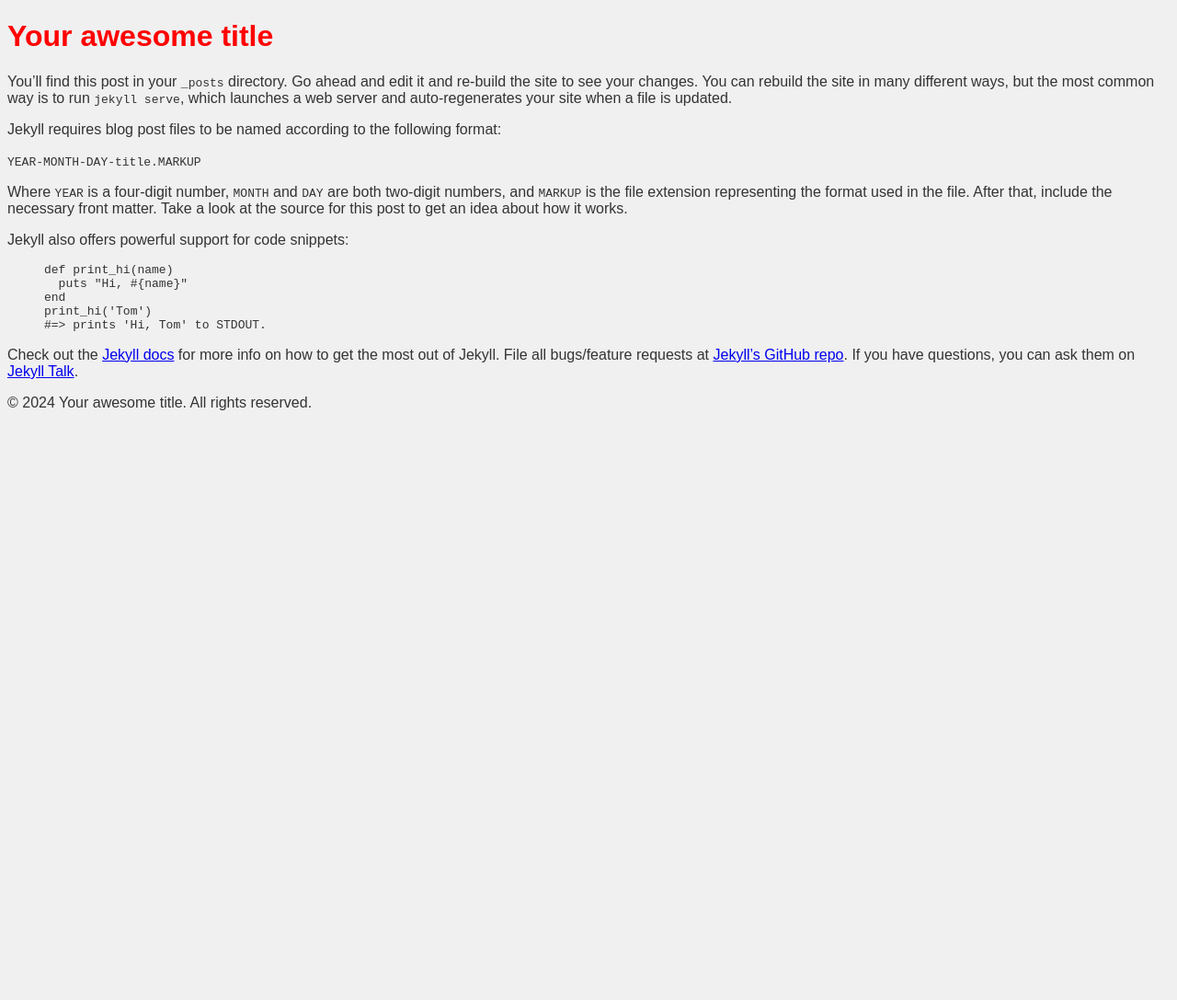
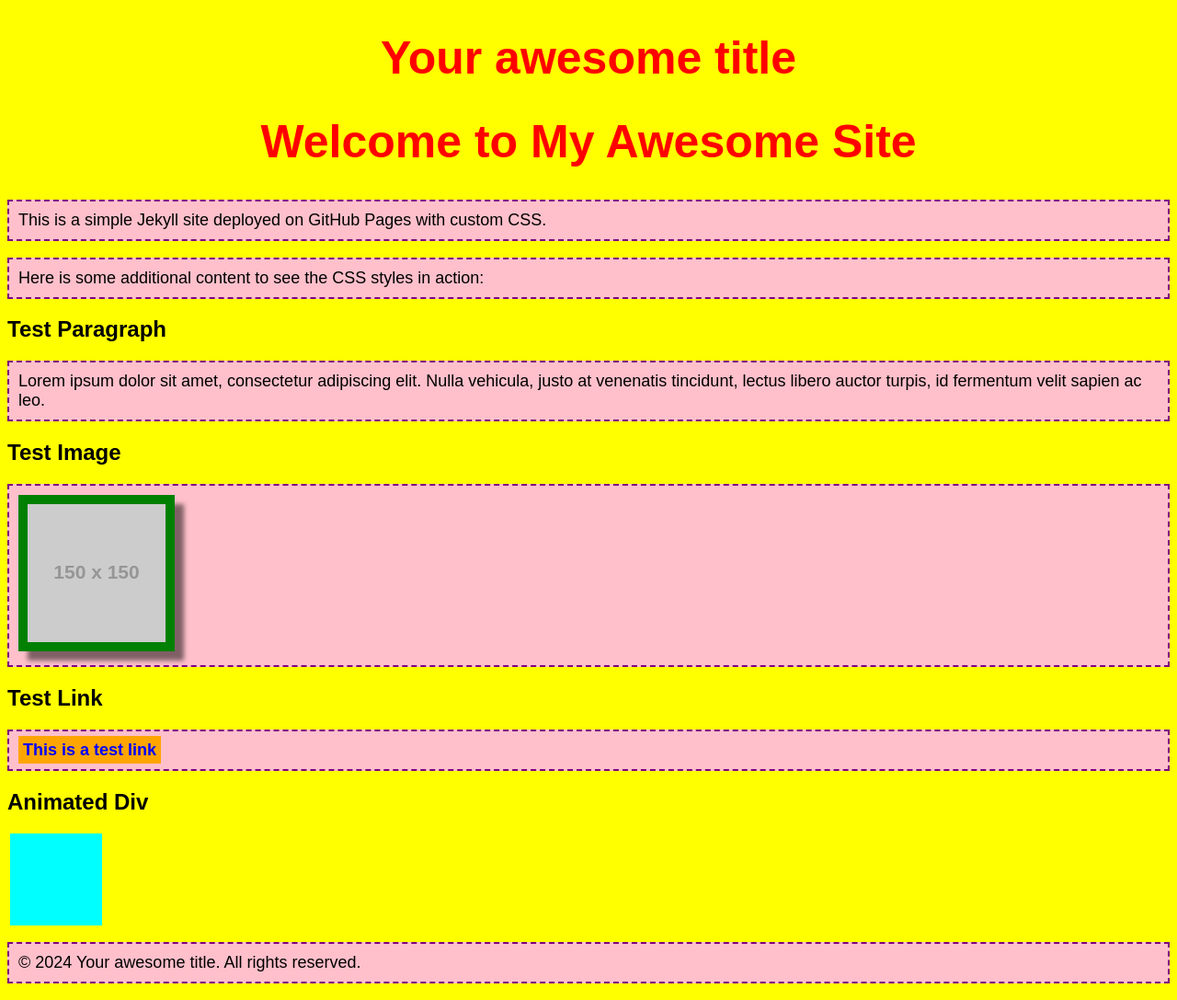
Before and after one commit to davidvm29/jekyll, a Jekyll site: the page built from _posts/2024-05-15-welcome-to-jekyll.markdown, in a window 1280 px wide. Shown: the whole page at 92% size. Built offline with Jekyll 4.4.1, drawn with Linux system fonts in a browser that asks for light colours; before the commit the page ends 900 px from its top, so only the background shows below that.

Commit message:
holazzccfa

```diff
--- a/_layouts/default.html
+++ b/_layouts/default.html
@@ -4,7 +4,7 @@
   <meta charset="UTF-8">
   <meta name="viewport" content="width=device-width, initial-scale=1.0">
   <title>{{ page.title }}</title>
-  <link rel="stylesheet" href="{{ '../assets/css/styles.css' | relative_url }}">
+  <link rel="stylesheet" href="{{ '/assets/css/styles.css' | relative_url }}">
 </head>
 <body>
   <header>
--- a/_posts/2024-05-15-welcome-to-jekyll.markdown
+++ b/_posts/2024-05-15-welcome-to-jekyll.markdown
@@ -1,29 +1,26 @@
 ---
 layout: default
-title:  "Welcome to Jekyll!"
-date:   2024-05-15 21:25:38 +0200
-categories: jekyll update
+title: Home
 ---
-You’ll find this post in your `_posts` directory. Go ahead and edit it and re-build the site to see your changes. You can rebuild the site in many different ways, but the most common way is to run `jekyll serve`, which launches a web server and auto-regenerates your site when a file is updated.
 
-Jekyll requires blog post files to be named according to the following format:
+# Welcome to My Awesome Site
 
-`YEAR-MONTH-DAY-title.MARKUP`
+This is a simple Jekyll site deployed on GitHub Pages with custom CSS.
 
-Where `YEAR` is a four-digit number, `MONTH` and `DAY` are both two-digit numbers, and `MARKUP` is the file extension representing the format used in the file. After that, include the necessary front matter. Take a look at the source for this post to get an idea about how it works.
+Here is some additional content to see the CSS styles in action:
 
-Jekyll also offers powerful support for code snippets:
+## Test Paragraph
 
-{% highlight ruby %}
-def print_hi(name)
-  puts "Hi, #{name}"
-end
-print_hi('Tom')
-#=> prints 'Hi, Tom' to STDOUT.
-{% endhighlight %}
+Lorem ipsum dolor sit amet, consectetur adipiscing elit. Nulla vehicula, justo at venenatis tincidunt, lectus libero auctor turpis, id fermentum velit sapien ac leo.
 
-Check out the [Jekyll docs][jekyll-docs] for more info on how to get the most out of Jekyll. File all bugs/feature requests at [Jekyll’s GitHub repo][jekyll-gh]. If you have questions, you can ask them on [Jekyll Talk][jekyll-talk].
+## Test Image
 
-[jekyll-docs]: https://jekyllrb.com/docs/home
-[jekyll-gh]:   https://github.com/jekyll/jekyll
-[jekyll-talk]: https://talk.jekyllrb.com/
+![Sample Image](https://via.placeholder.com/150)
+
+## Test Link
+
+[This is a test link](https://www.example.com)
+
+## Animated Div
+
+<div id="animate"></div>
--- a/assets/css/styles.css
+++ b/assets/css/styles.css
@@ -1,10 +1,51 @@
+/* Cambiar el fondo del cuerpo a un color llamativo */
 body {
     font-family: Arial, sans-serif;
-    background-color: #f0f0f0;
-    color: #333;
+    background-color: yellow; /* Color de fondo llamativo */
+    color: black;
   }
 
+  /* Cambiar el color del encabezado */
   h1 {
-    color: red;
-    width: 1000px;
+    color: red; /* Color del texto llamativo */
+    font-size: 50px; /* Tamaño de fuente grande */
+    text-align: center; /* Centrar el texto */
   }
+
+  /* Añadir borde y sombra a las imágenes */
+  img {
+    border: 10px solid green; /* Borde grueso y color llamativo */
+    box-shadow: 10px 10px 5px rgba(0, 0, 0, 0.5); /* Sombra para las imágenes */
+  }
+
+  /* Cambiar los enlaces */
+  a {
+    color: blue; /* Color llamativo para enlaces */
+    font-weight: bold; /* Negrita para enlaces */
+    text-decoration: none; /* Sin subrayado */
+    background-color: orange; /* Fondo llamativo */
+    padding: 5px; /* Espaciado interno */
+  }
+
+  /* Estilos para párrafos */
+  p {
+    background-color: pink; /* Fondo llamativo */
+    border: 2px dashed purple; /* Borde llamativo */
+    padding: 10px; /* Espaciado interno */
+    font-size: 18px; /* Tamaño de fuente */
+  }
+
+  /* Añadir animación a un div con id 'animate' */
+  #animate {
+    width: 100px;
+    height: 100px;
+    background-color: cyan;
+    position: relative;
+    animation: mymove 5s infinite;
+  }
+
+  @keyframes mymove {
+    0% {left: 0px;}
+    50% {left: 200px;}
+    100% {left: 0px;}
+  }
```
Also changed, not shown: index.markdown (+24 -4 lines).
